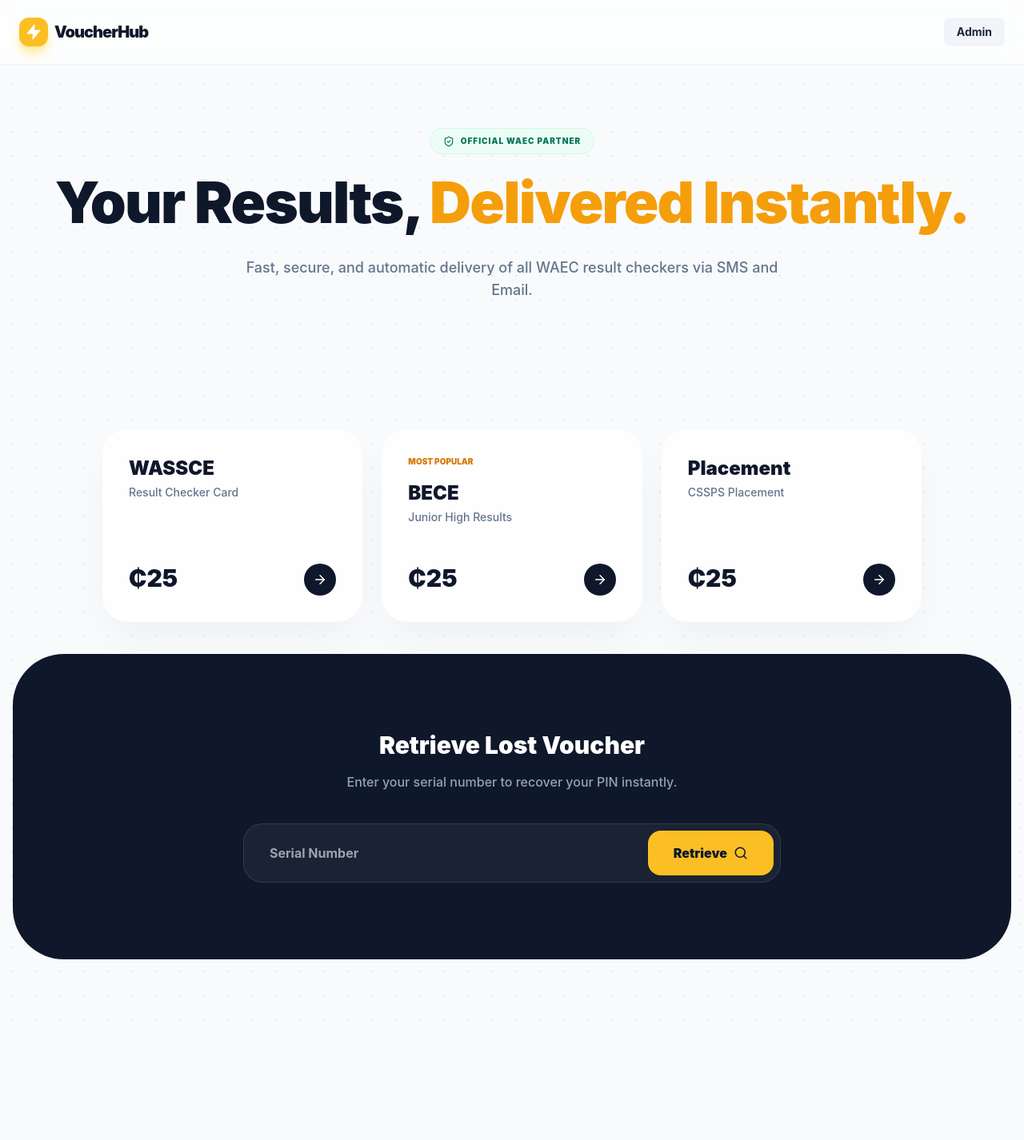
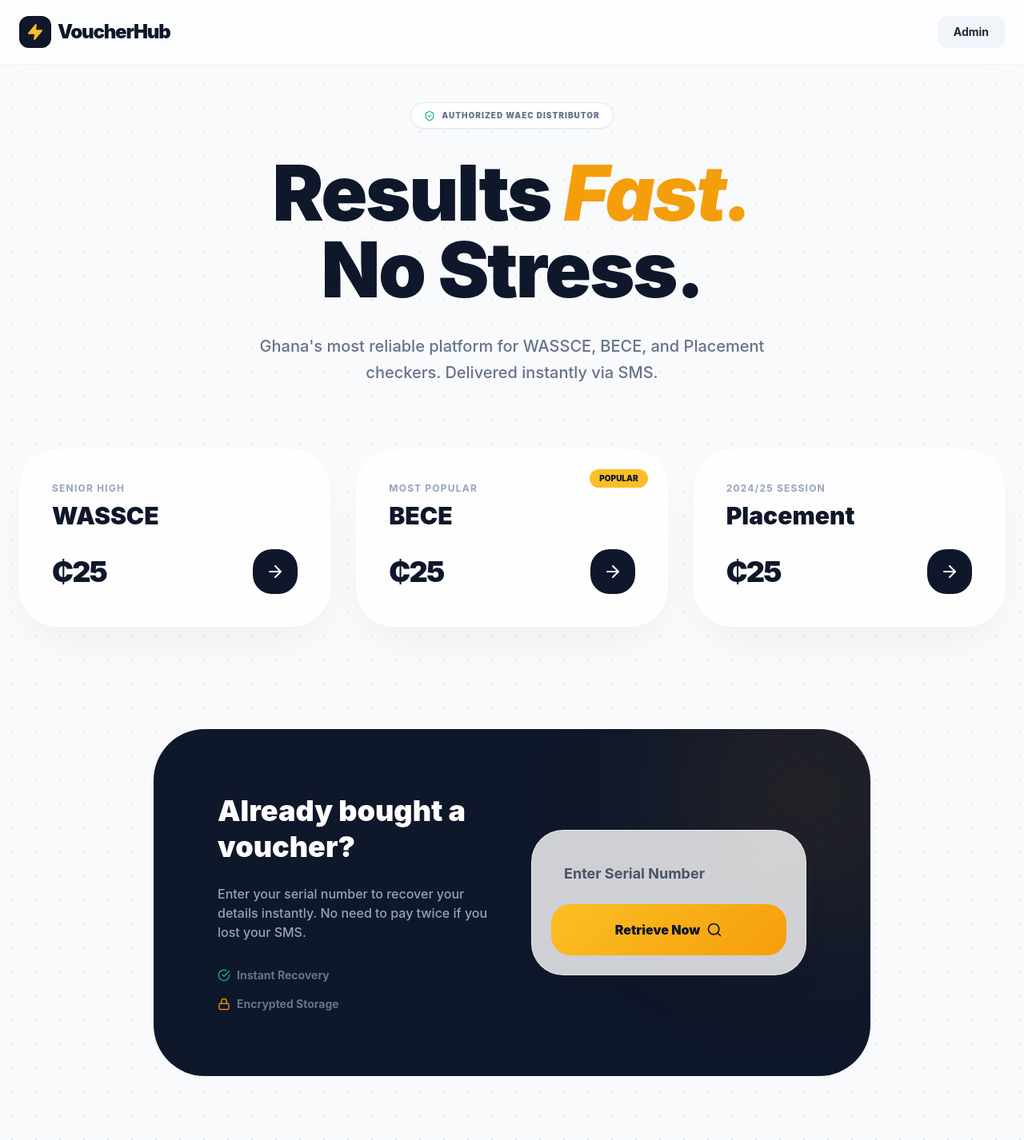
Before and after one commit to authenticcheckers/waecvoucherpfront, a Next.js app: page / in a window 1280 px wide. Shown: the whole page at 80% size. Before the commit the page ends 1280 px from the top, so only its background shows below. Built offline with nearby package versions, Linux system fonts and the light colour scheme; no server answers.

Commit message:
Update page.tsx

```diff
--- a/app/page.tsx
+++ b/app/page.tsx
@@ -1,7 +1,7 @@
 "use client";
 import React, { useState } from 'react';
 import { motion } from "framer-motion";
-import { ShieldCheck, Zap, ArrowRight, Search, CheckCircle, Smartphone } from "lucide-react";
+import { ShieldCheck, Zap, ArrowRight, Search, CheckCircle, Smartphone, Lock, HelpCircle } from "lucide-react";
 import Link from 'next/link';
 
 const API = process.env.NEXT_PUBLIC_API_URL || "https://waecevoucherp.onrender.com";
@@ -13,97 +13,106 @@
   const [loading, setLoading] = useState(false);
 
   const handleRetrieve = async () => {
+    if (!serial) return;
     setError("");
     setRetrievedVoucher(null);
     setLoading(true);
     try {
       const res = await fetch(`${API}/api/voucher/retrieve/${encodeURIComponent(serial)}`);
-      if (!res.ok) throw new Error("Voucher not found");
+      if (!res.ok) throw new Error();
       const data = await res.json();
       setRetrievedVoucher(data);
     } catch (err) {
-      setError("Voucher not found. Please check your serial number.");
+      setError("Voucher not found. Double-check your serial.");
     } finally {
       setLoading(false);
     }
   };
 
   return (
-    <div className="relative">
-      <nav className="fixed top-0 w-full z-[100] backdrop-blur-md border-b border-slate-200/50 bg-white/70">
+    <div className="bg-mesh min-h-screen">
+      <nav className="fixed top-0 w-full z-[100] backdrop-blur-xl border-b border-slate-200/50 bg-white/60">
         <div className="max-w-7xl mx-auto px-6 h-20 flex items-center justify-between">
-          <div className="flex items-center gap-2 font-black text-xl text-slate-900 tracking-tighter">
-            <div className="w-9 h-9 bg-amber-400 rounded-xl flex items-center justify-center shadow-lg shadow-amber-200">
-              <Zap size={20} fill="currentColor" className="text-white" />
+          <div className="flex items-center gap-2 font-black text-2xl text-slate-900 tracking-tighter">
+            <div className="w-10 h-10 bg-slate-900 rounded-xl flex items-center justify-center">
+              <Zap size={22} fill="#fbbf24" className="text-amber-400" />
             </div>
             VoucherHub
           </div>
-          <div className="flex items-center gap-6 text-sm font-bold">
-            <Link href="/dashboard" className="px-4 py-2 rounded-lg bg-slate-100 hover:bg-slate-200 transition-all">Admin</Link>
-          </div>
+          <Link href="/dashboard" className="text-sm font-bold bg-slate-100 px-5 py-2.5 rounded-xl hover:bg-slate-200 transition-all">Admin</Link>
         </div>
       </nav>
 
-      <section className="pt-40 pb-20 px-6">
-        <div className="max-w-7xl mx-auto text-center">
-          <motion.div initial={{ opacity: 0, y: 10 }} animate={{ opacity: 1, y: 0 }}
-            className="inline-flex items-center gap-2 px-4 py-2 rounded-full bg-emerald-50 text-emerald-700 text-[10px] font-black uppercase tracking-widest mb-6 border border-emerald-100"
-          >
-            <ShieldCheck size={14} /> Official WAEC Partner
+      <main className="pt-32 pb-20 px-6">
+        <div className="max-w-7xl mx-auto">
+          {/* Hero Section */}
+          <header className="text-center mb-20">
+            <motion.div initial={{ opacity: 0, scale: 0.9 }} animate={{ opacity: 1, scale: 1 }} className="inline-flex items-center gap-2 px-4 py-2 rounded-full bg-white border border-slate-200 shadow-sm text-[10px] font-black uppercase tracking-widest text-slate-500 mb-8">
+              <ShieldCheck size={14} className="text-emerald-500" /> Authorized WAEC Distributor
             </motion.div>
-          <h1 className="text-5xl md:text-7xl font-[1000] text-slate-900 tracking-tight leading-[1.1] mb-8">
-            Your Results, <span className="text-amber-500">Delivered Instantly.</span>
+            <h1 className="text-6xl md:text-8xl font-[1000] text-slate-900 tracking-tight leading-[0.9] mb-8">
+              Results <span className="text-amber-500 italic">Fast.</span><br />No Stress.
             </h1>
-          <p className="text-slate-500 text-lg max-w-2xl mx-auto mb-10 font-medium">
-            Fast, secure, and automatic delivery of all WAEC result checkers via SMS and Email.
+            <p className="text-slate-500 text-xl max-w-2xl mx-auto font-medium leading-relaxed">
+              Ghana's most reliable platform for WASSCE, BECE, and Placement checkers. Delivered instantly via SMS.
             </p>
+          </header>
+
+          {/* Selection Grid */}
+          <div id="buy" className="grid md:grid-cols-3 gap-8 mb-32">
+            {[
+              { id: 'wassce', name: 'WASSCE', price: '25', tag: 'Senior High' },
+              { id: 'bece', name: 'BECE', price: '25', tag: 'Most Popular', popular: true },
+              { id: 'schoolplacement', name: 'Placement', price: '25', tag: '2024/25 Session' }
+            ].map((v) => (
+              <Link href={`/purchase/${v.id}`} key={v.id} className="group">
+                <motion.div whileHover={{ y: -8 }} className={`glass p-10 rounded-[3rem] h-full flex flex-col relative overflow-hidden transition-all ${v.popular ? 'ring-2 ring-amber-400' : 'hover:border-slate-300'}`}>
+                  {v.popular && <div className="absolute top-6 right-6 bg-amber-400 text-slate-900 text-[10px] font-black px-3 py-1 rounded-full uppercase">Popular</div>}
+                  <p className="text-slate-400 text-xs font-bold uppercase tracking-widest mb-2">{v.tag}</p>
+                  <h3 className="text-3xl font-black text-slate-900 mb-6">{v.name}</h3>
+                  <div className="mt-auto flex items-center justify-between">
+                    <span className="text-4xl font-black text-slate-900 tracking-tighter">₵{v.price}</span>
+                    <div className="w-14 h-14 bg-slate-900 text-white rounded-[1.5rem] flex items-center justify-center group-hover:bg-amber-500 transition-colors">
+                      <ArrowRight size={24} />
                     </div>
-      </section>
-
-      <section id="buy" className="py-10 px-6">
-        <div className="max-w-5xl mx-auto grid md:grid-cols-3 gap-6">
-          {[
-            { id: 'wassce', name: 'WASSCE', price: '25', desc: 'Result Checker Card' },
-            { id: 'bece', name: 'BECE', price: '25', desc: 'Junior High Results', popular: true },
-            { id: 'schoolplacement', name: 'Placement', price: '25', desc: 'CSSPS Placement' }
-          ].map((v) => (
-            <Link href={`/purchase/${v.id}`} key={v.id}>
-              <motion.div whileHover={{ y: -5 }} className={`glass p-8 rounded-[2rem] border-2 transition-all cursor-pointer h-full flex flex-col ${v.popular ? 'border-amber-400' : 'border-transparent'}`}>
-                {v.popular && <span className="text-[10px] font-black text-amber-600 uppercase mb-4">Most Popular</span>}
-                <h3 className="text-2xl font-black text-slate-900 mb-1">{v.name}</h3>
-                <p className="text-slate-500 text-sm mb-6 font-medium">{v.desc}</p>
-                <div className="mt-auto pt-6 flex items-baseline justify-between">
-                  <span className="text-3xl font-black text-slate-900">₵{v.price}</span>
-                  <div className="w-10 h-10 bg-slate-900 text-white rounded-full flex items-center justify-center"><ArrowRight size={18} /></div>
                   </div>
                 </motion.div>
               </Link>
             ))}
           </div>
-      </section>
 
-      <section className="py-24 px-6 bg-slate-900 text-white rounded-[4rem] mx-4 mb-20">
-        <div className="max-w-2xl mx-auto text-center">
-          <h2 className="text-3xl font-black mb-4">Retrieve Lost Voucher</h2>
-          <p className="text-slate-400 font-medium mb-10">Enter your serial number to recover your PIN instantly.</p>
-          <div className="flex flex-col md:flex-row gap-3 p-2 bg-white/5 rounded-3xl border border-white/10">
-            <input value={serial} onChange={(e)=>setSerial(e.target.value)} placeholder="Serial Number" className="flex-grow bg-transparent px-6 py-4 outline-none font-bold" />
-            <button onClick={handleRetrieve} className="px-8 py-4 bg-amber-400 text-slate-900 rounded-2xl font-black hover:bg-amber-300 transition-all flex items-center justify-center gap-2">
-              {loading ? "Searching..." : "Retrieve"} <Search size={18} />
+          {/* Integrated Retrieval Tool */}
+          <section className="max-w-4xl mx-auto bg-slate-900 rounded-[4rem] p-12 md:p-20 text-white relative overflow-hidden">
+            <div className="absolute top-0 right-0 w-80 h-80 bg-amber-500/10 blur-[100px] rounded-full -mr-20 -mt-20" />
+            <div className="relative z-10 grid md:grid-cols-2 gap-12 items-center">
+              <div>
+                <h2 className="text-4xl font-black mb-6 leading-tight">Already bought a voucher?</h2>
+                <p className="text-slate-400 font-medium mb-8">Enter your serial number to recover your details instantly. No need to pay twice if you lost your SMS.</p>
+                <div className="flex flex-col gap-4 text-sm font-bold text-slate-500">
+                  <div className="flex items-center gap-2"><CheckCircle size={16} className="text-emerald-500"/> Instant Recovery</div>
+                  <div className="flex items-center gap-2"><Lock size={16} className="text-amber-500"/> Encrypted Storage</div>
+                </div>
+              </div>
+              <div className="glass bg-white/5 border-white/10 p-2 rounded-[2.5rem]">
+                <div className="flex flex-col gap-2 p-4">
+                  <input value={serial} onChange={(e)=>setSerial(e.target.value)} placeholder="Enter Serial Number" className="bg-transparent text-white px-4 py-4 outline-none font-bold text-lg placeholder:text-slate-600" />
+                  <button onClick={handleRetrieve} disabled={loading} className="w-full btn-premium py-5 rounded-3xl text-slate-900 font-black flex items-center justify-center gap-2">
+                    {loading ? "Searching Database..." : "Retrieve Now"} <Search size={20} />
                   </button>
                 </div>
-          {error && <p className="mt-4 text-red-400 font-bold">{error}</p>}
+                {error && <p className="p-4 text-red-400 text-center font-bold text-sm">{error}</p>}
                 {retrievedVoucher && (
-            <div className="mt-8 p-6 bg-white rounded-3xl text-slate-900 text-left flex justify-between items-center">
-              <div>
-                <p className="text-[10px] font-black text-slate-400 uppercase">Success</p>
-                <p className="font-black text-xl">PIN: <span className="text-amber-600">{retrievedVoucher.pin}</span></p>
+                  <motion.div initial={{ opacity: 0, y: 10 }} animate={{ opacity: 1, y: 0 }} className="m-2 p-6 bg-white rounded-[2rem] text-slate-900">
+                    <p className="text-[10px] font-black text-slate-400 uppercase mb-2">Voucher Found</p>
+                    <p className="font-black text-2xl text-amber-600 tracking-tight">PIN: {retrievedVoucher.pin}</p>
+                    <p className="text-xs font-bold text-slate-400">Serial: {retrievedVoucher.serial_number}</p>
+                  </motion.div>
+                )}
               </div>
-              <CheckCircle className="text-emerald-500" size={32} />
-            </div>
-          )}
             </div>
           </section>
         </div>
+      </main>
+    </div>
   );
 }
```
Lines whose indentation alone changed are shown as unchanged.
